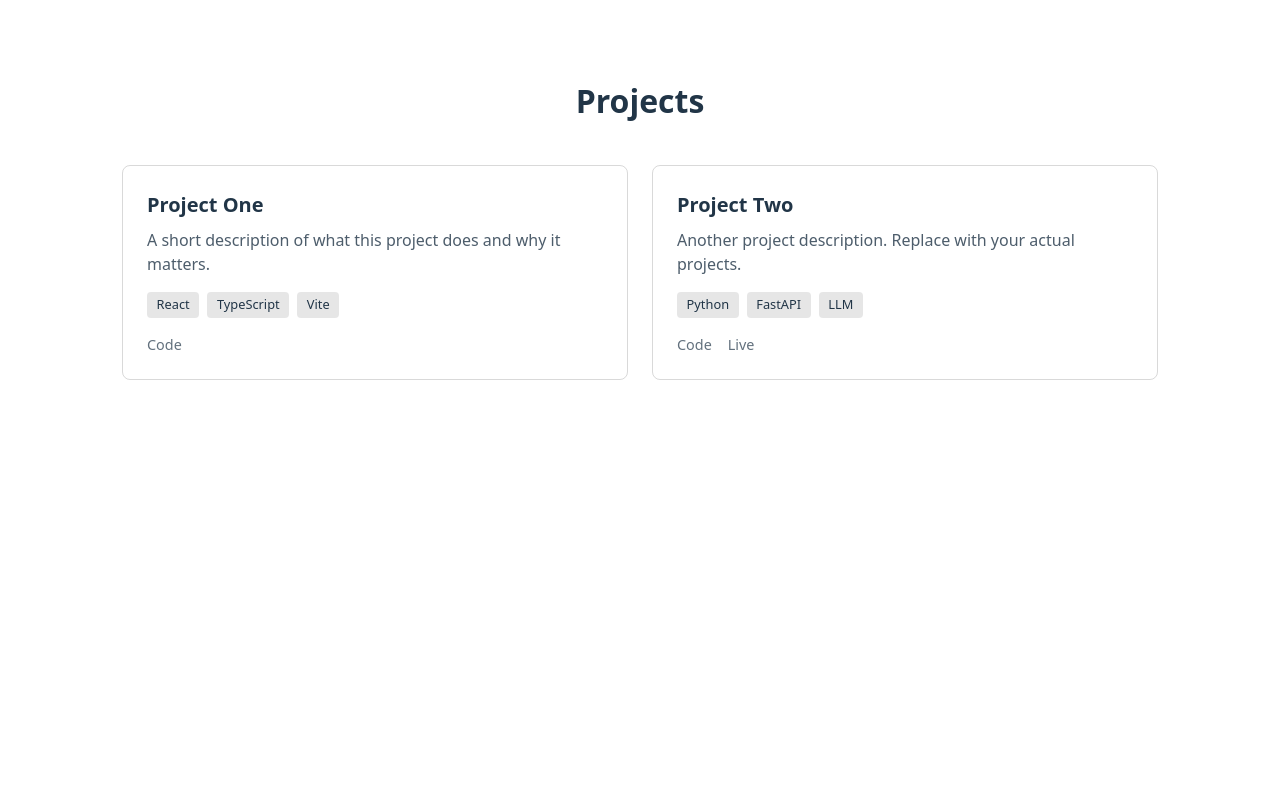
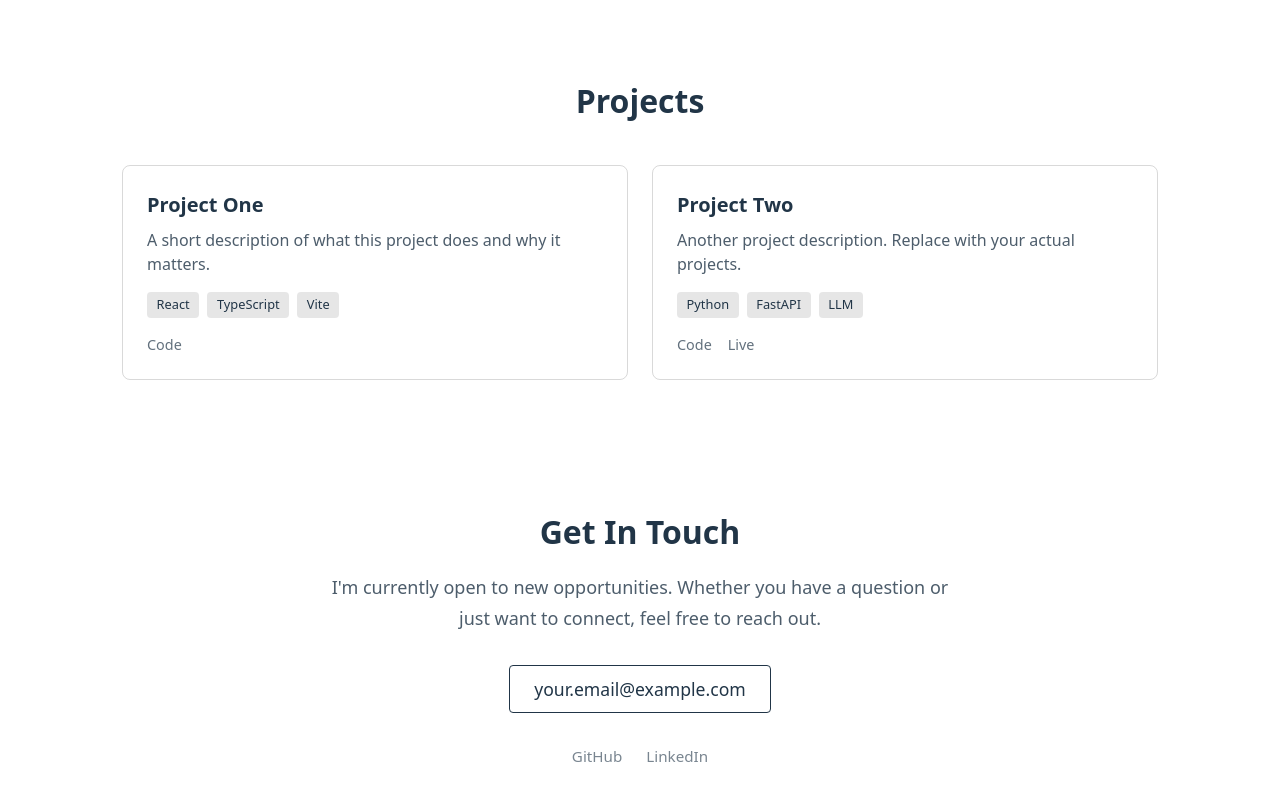
Before and after one commit to IsMichaelHuang/portfolio, a React (Vite) app: page / in a window 1280 px wide. Shown: the part 1904-2704 px from the top of the page. Before the commit the page ends 2348 px from the top, so only its background shows below. Built offline with nearby package versions, Linux system fonts and the light colour scheme.

Commit message:
feat: Contact Section with email CTA and profile links
-Contact section with mailto email link and GitHub/LinkedIn profile links
-Centered layout with email CTA button and secondary profile links
-Modified: Added Contact import, rendered after Projects as the closing section

```diff
--- a/src/App.tsx
+++ b/src/App.tsx
@@ -13,6 +13,7 @@
 import About from "./sections/About";
 import Projects from "./sections/Projects";
 import Experience from "./sections/Experience";
+import Contact from "./sections/Contact";
 
 function App() {
   return (
@@ -21,6 +22,7 @@
       <About />
       <Experience />
       <Projects />
+      <Contact />
     </>
   );
 }
--- /dev/null
+++ b/src/sections/Contact.module.css
@@ -0,0 +1,65 @@
+/**
+ * Contact Section Styles
+ *
+ * Centered, minimal layout that draws focus to the email CTA.
+ * Generous vertical padding creates visual breathing room between
+ * the last content section and the footer.
+ */
+
+/* Section container — centered and padded, narrower than grid-based sections */
+.section {
+  max-width: 700px;
+  margin: 0 auto;
+  padding: 4rem 2rem;
+  text-align: center;
+}
+
+/* Section heading — consistent with other sections */
+.heading {
+  font-size: 2rem;
+  margin: 0 0 1rem;
+}
+
+/* Invitation message — de-emphasized supporting text */
+.message {
+  font-size: 1.125rem;
+  line-height: 1.7;
+  margin: 0 0 2rem;
+  opacity: 0.8;
+}
+
+/*
+ * Email link — styled as a prominent CTA, larger than the profile links
+ * below it. Uses a border button style consistent with Hero CTAs.
+ */
+.emailLink {
+  display: inline-block;
+  font-size: 1.1rem;
+  padding: 0.6rem 1.5rem;
+  border: 1px solid currentColor;
+  border-radius: 4px;
+  margin-bottom: 2rem;
+  transition: opacity 0.2s;
+}
+
+.emailLink:hover {
+  opacity: 0.7;
+}
+
+/* Profile links row — secondary to the email CTA */
+.links {
+  display: flex;
+  justify-content: center;
+  gap: 1.5rem;
+}
+
+/* Individual profile link — understated, same pattern as Projects links */
+.link {
+  font-size: 0.95rem;
+  opacity: 0.6;
+  transition: opacity 0.2s;
+}
+
+.link:hover {
+  opacity: 1;
+}
--- /dev/null
+++ b/src/sections/Contact.tsx
@@ -0,0 +1,51 @@
+/**
+ * Contact Section
+ *
+ * Closing section that invites visitors to get in touch.
+ * Provides a direct email link and repeats key profile links
+ * (GitHub, LinkedIn) so visitors don't have to scroll back to Hero.
+ *
+ * No data file — content is singular and static. Uses a mailto:
+ * link for email, which opens the user's default mail client.
+ */
+
+import styles from "./Contact.module.css";
+
+function Contact() {
+  return (
+    <section id="contact" className={styles.section}>
+      <h2 className={styles.heading}>Get In Touch</h2>
+      <p className={styles.message}>
+        I'm currently open to new opportunities. Whether you have a question
+        or just want to connect, feel free to reach out.
+      </p>
+      {/*
+       * mailto: link opens the visitor's default email client.
+       * No target="_blank" needed — the OS handles mail client routing.
+       */}
+      <a href="mailto:your.email@example.com" className={styles.emailLink}>
+        your.email@example.com
+      </a>
+      <div className={styles.links}>
+        <a
+          href="https://github.com/IsMichaelHuang"
+          target="_blank"
+          rel="noopener noreferrer"
+          className={styles.link}
+        >
+          GitHub
+        </a>
+        <a
+          href="https://www.linkedin.com/in/michael-micah-huang/"
+          target="_blank"
+          rel="noopener noreferrer"
+          className={styles.link}
+        >
+          LinkedIn
+        </a>
+      </div>
+    </section>
+  );
+}
+
+export default Contact;
```
